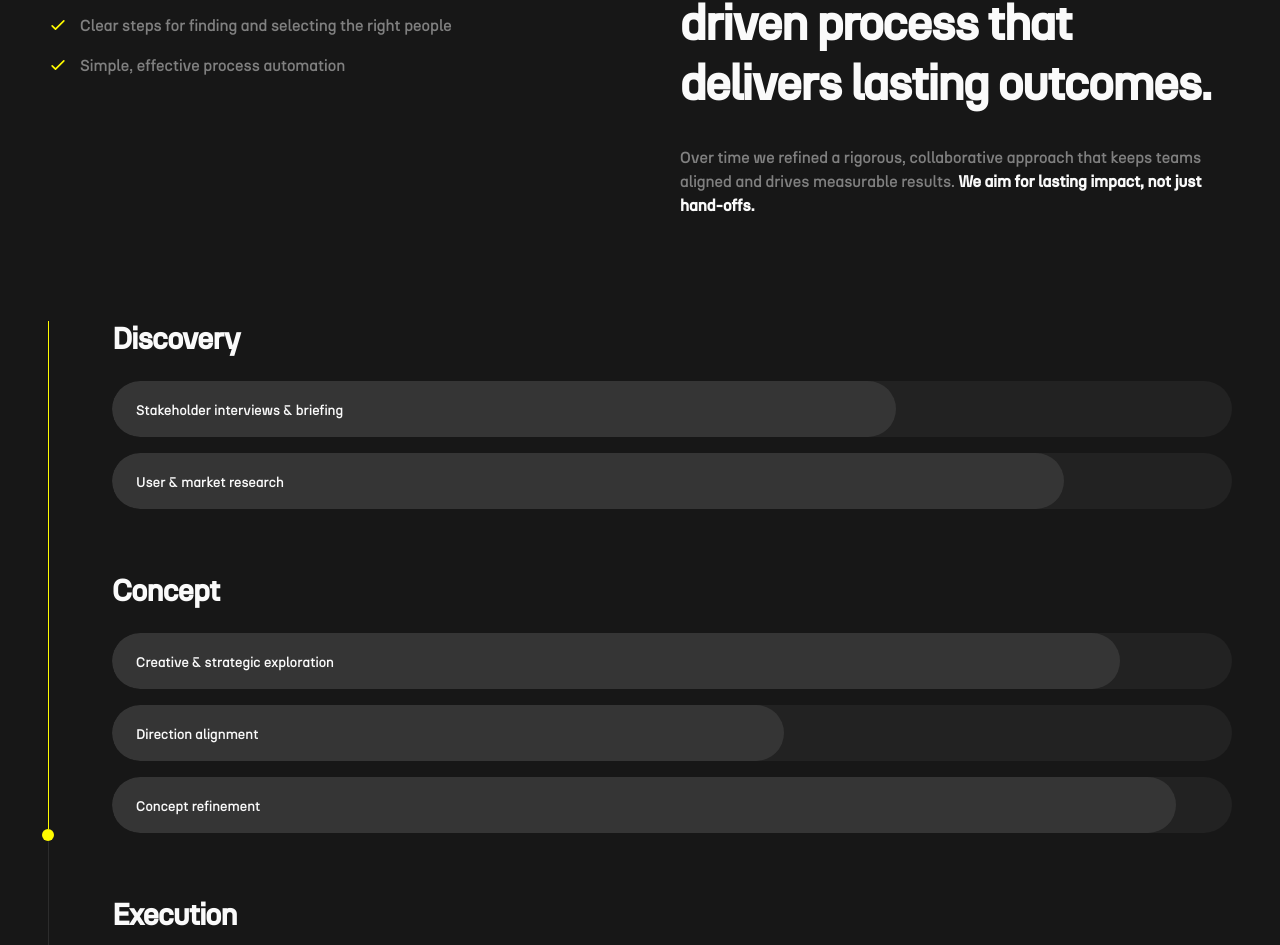
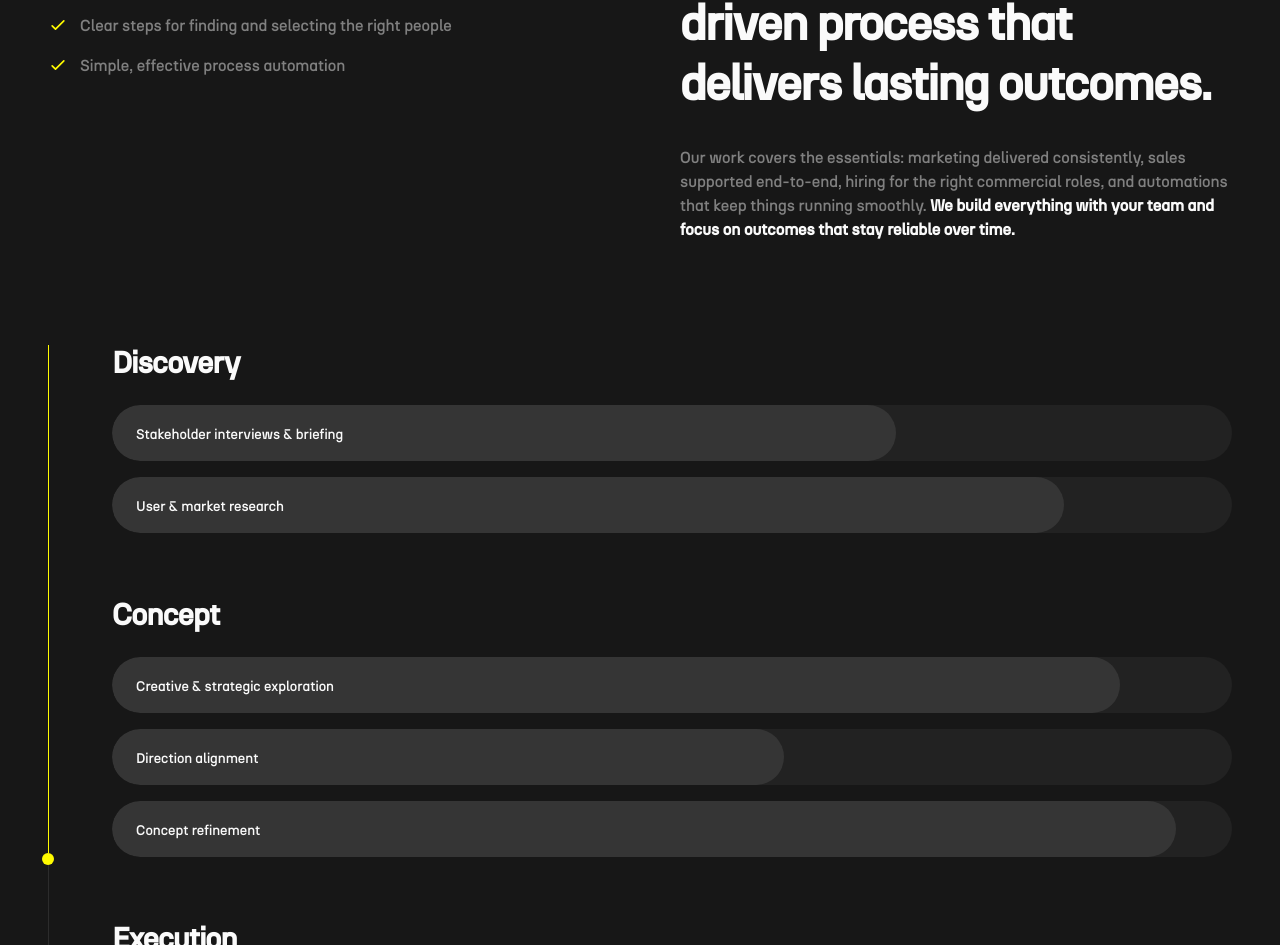
Before and after one commit to ElmiraGabrielyan/voltera-screenshot-magic, a React (Vite) app: page / in a window 1280 px wide. Shown: the part 3040-3985 px from the top of the page. Built offline with nearby package versions, Linux system fonts and the light colour scheme; the HTML template or start-up script is replaced by a standard one.

Commit message:
Code edited in Lovable Code Editor
Edited UI in Lovable

```diff
--- a/src/components/Process.tsx
+++ b/src/components/Process.tsx
@@ -67,9 +67,11 @@ const Process = () => {
               A methodical, research driven process that delivers lasting outcomes.
             </h2>
             <p className="text-dark-muted mb-2">
-              Over time we refined a rigorous, collaborative approach that keeps teams aligned and drives measurable
-              results.{" "}
-              <span className="text-dark-foreground font-semibold">We aim for lasting impact, not just hand-offs.</span>
+              Our work covers the essentials: marketing delivered consistently, sales supported end-to-end, hiring for
+              the right commercial roles, and automations that keep things running smoothly.{" "}
+              <span className="text-dark-foreground font-semibold">
+                We build everything with your team and focus on outcomes that stay reliable over time.
+              </span>
             </p>
           </div>
         </div>
```
